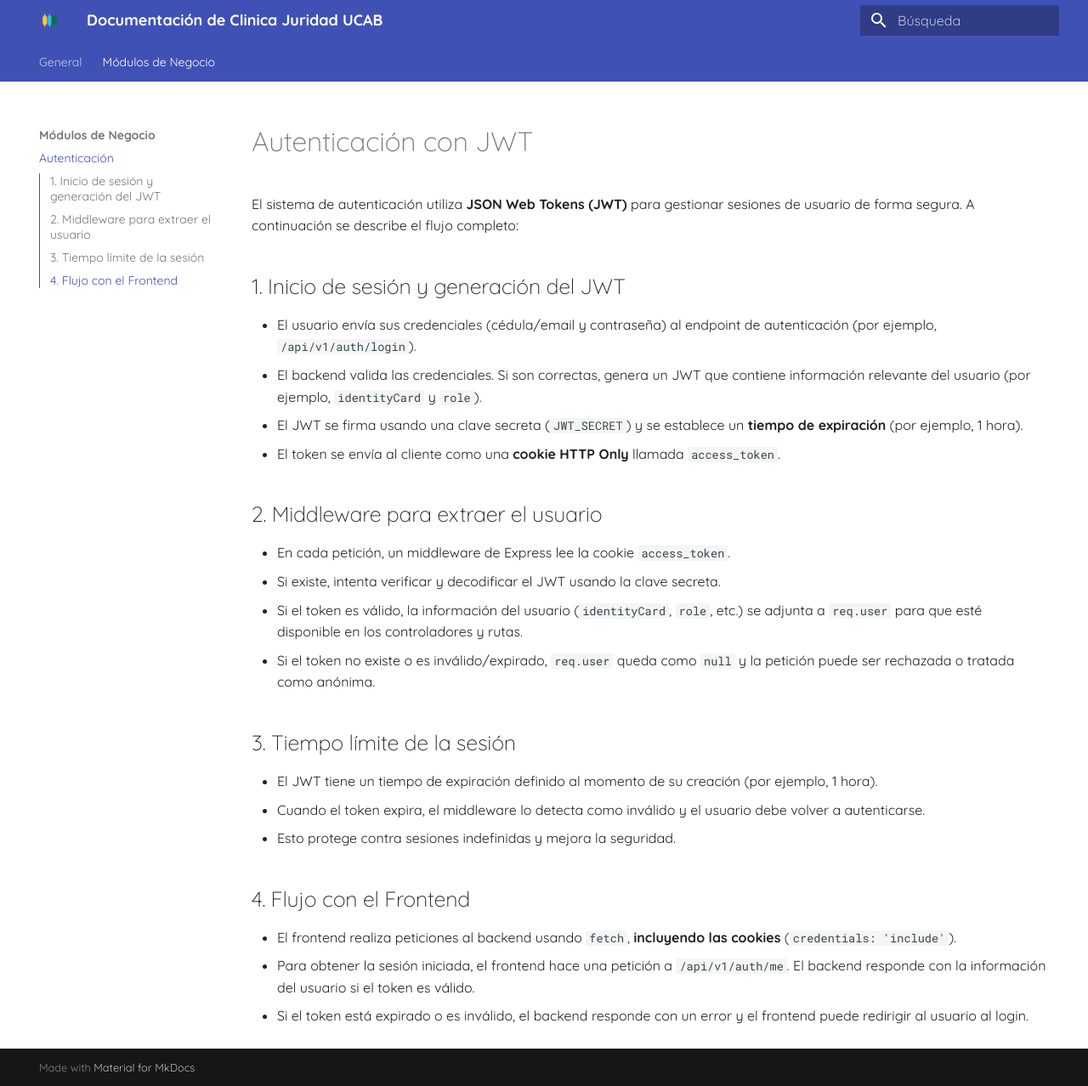
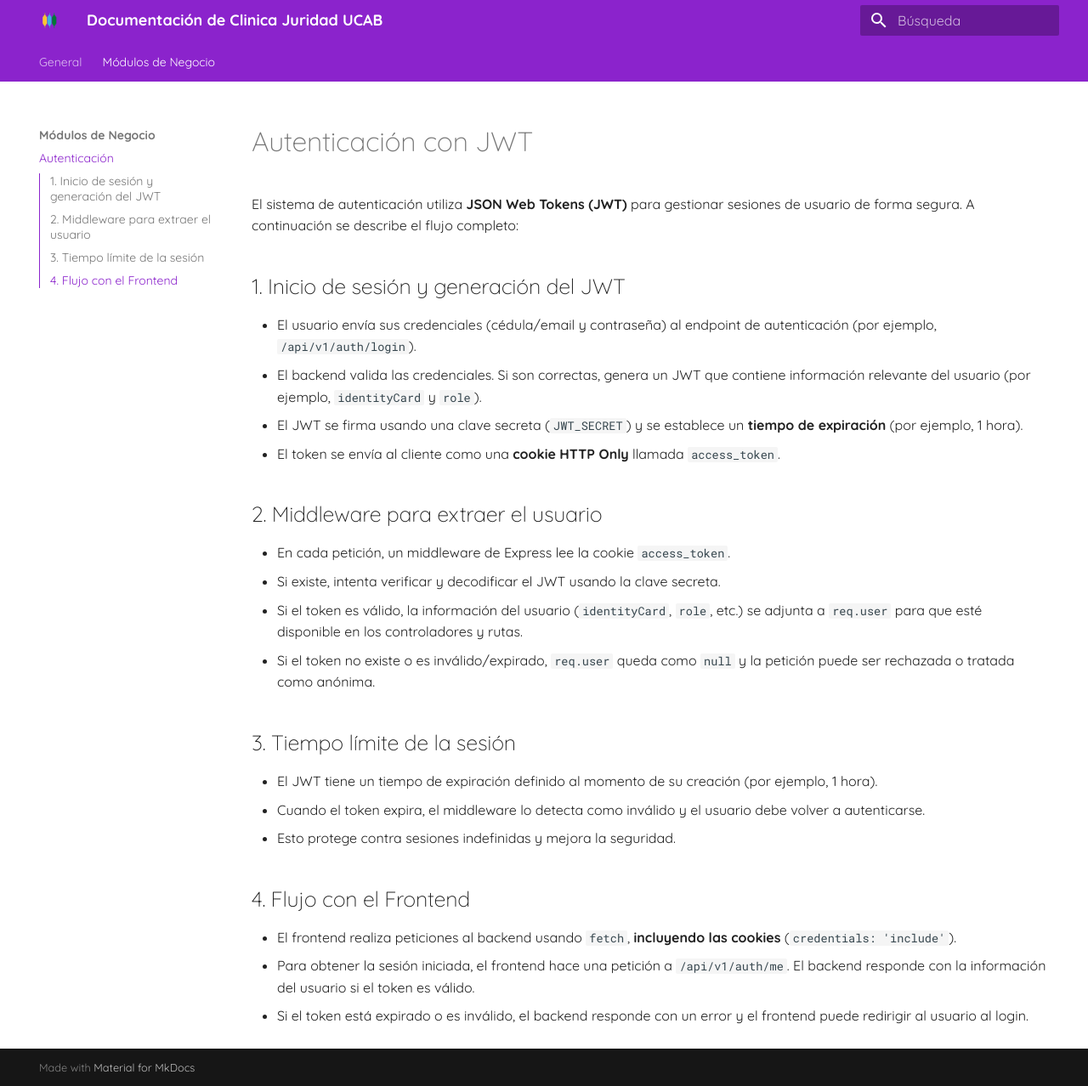
Before and after one commit to DanielCarrenoMar/ClinicaJuridica-UCAB, an MkDocs documentation site: the page built from docs/pages/modules/auth.md, in a window 1280 px wide and 1278 px high. Shown: the whole window at 85% size. Built offline with MkDocs 1.6.1 and Material for MkDocs 9.7.7, drawn with Linux system fonts in a browser that asks for light colours.

```diff
--- a/docs/extra.css
+++ b/docs/extra.css
@@ -0,0 +1,7 @@
+:root  > * {
+    --md-primary-fg-color:               #8B23CC;
+    --md-primary-fg-color--light:        #8B23CC;
+    --md-primary-fg-color--dark:         #8B23CC;
+
+    --md-accent-fg-color:                #2750CC;
+}
--- a/mkdocs.yml
+++ b/mkdocs.yml
@@ -1,7 +1,7 @@
 site_name: Documentación de Clinica Juridad UCAB
 
 extra_css:
-  - stylesheets/extra.css
+  - extra.css
 
 theme:
   name: material
@@ -47,6 +47,6 @@ markdown_extensions:
       custom_checkbox: true
 
 nav:
-  - 'General': 'pages/index.md'
+  - General: 'pages/index.md'
   - Módulos de Negocio:
     - Autenticación: 'pages/modules/auth.md'
```
Also changed, not shown: README.md (+3 -0 lines).
